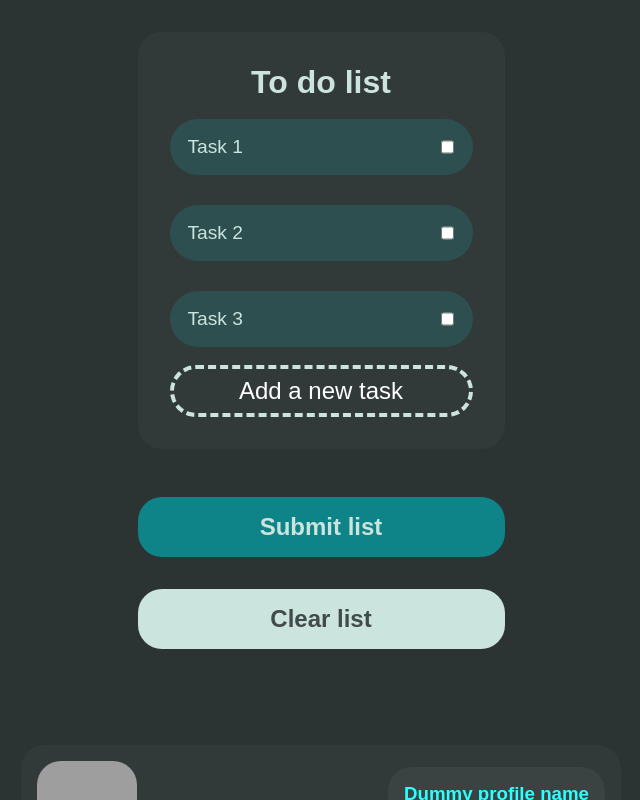
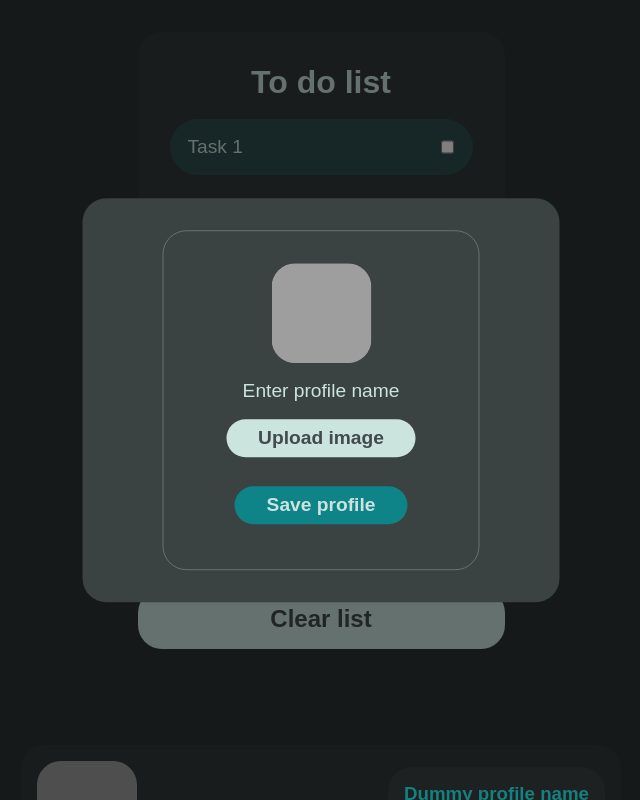
Before and after one commit to Kousay-Jebir/advanced-todo-list, a React (Create React App) app: page / in a window 1280 px wide. Shown: the top 800 px of the page, without its empty margins (319-959 px from the left). Built offline with nearby package versions, Linux system fonts and the light colour scheme; grey boxes are pictures that could not be loaded.

Commit message:
new user ui setup

```diff
--- a/src/App.js
+++ b/src/App.js
@@ -3,20 +3,34 @@ import { useState } from "react";
 import toDoTasksContext from "./contexts/toDoTasksContext";
 import "./index.css";
 import DashBoardContainer from "./components/dashboard-section/DashBoardContainer";
+import NewUser from "./components/NewUser";
 function App() {
+  console.log(sessionStorage);
+  function isNewUser() {
+    if (sessionStorage.getItem('profiles') == null) {
+      console.log("ture")
+      return (true);
+    }
+  }
   //dummy tasks
   const [toDoTasks, setToDoTasks] = useState([
     { value: "Task 1 ", isChecked: false },
     { value: "Task 2 ", isChecked: false },
     { value: "Task 3 ", isChecked: false }
   ]);
+  const [counter, setCounter] = useState(0);
+  const [overlayActive, setOverlayActive] = useState(true);
 
-  console.log(localStorage);
+  const toggleOverlay = () => {
+    setOverlayActive(!overlayActive);
+  };
   return (
-    <toDoTasksContext.Provider value={{ toDoTasks, setToDoTasks }}>
+    <toDoTasksContext.Provider value={{ toDoTasks, setToDoTasks, counter, setCounter }}>
       <div className="App">
+        {overlayActive ? <div className="overlay"></div> : null}
         <TaskForm></TaskForm>
         <DashBoardContainer></DashBoardContainer>
+        {isNewUser() ? <NewUser overlay={toggleOverlay}></NewUser> : null}
       </div>
     </toDoTasksContext.Provider>
   );
--- /dev/null
+++ b/src/components/NewUser.css
@@ -0,0 +1,67 @@
+#new-user-ui-container {
+    background-color: #3A4242;
+    padding: 2rem 5rem;
+    border-radius: 1.5rem;
+    position: absolute;
+    top: 50%;
+    left: 50%;
+    transform: translate(-50%, -50%);
+    z-index: 3;
+}
+
+#new-user-ui {
+    border: 1px solid #6b7271;
+    border-radius: 1.5rem;
+    display: flex;
+    align-items: center;
+    flex-direction: column;
+    gap: 1rem;
+
+}
+
+#new-user-ui img {
+    display: block;
+    width: 100px;
+    border-radius: 1.5rem;
+    aspect-ratio: 1;
+}
+
+#new-user-ui input {
+    background: none;
+    outline: none;
+    border: none;
+    color: #CBE4DE;
+    text-align: center;
+    font-size: 1.2rem;
+}
+
+#new-user-ui input::placeholder {
+    color: #CBE4DE;
+    text-align: center;
+    font-size: 1.2rem;
+}
+
+#new-user-ui button {
+    font-size: 1.2rem;
+    padding: 0.5rem 1.5rem;
+    width: auto;
+    background: #CBE4DE;
+    color: #424B4B;
+    margin: 0;
+    margin-bottom: 0.8rem;
+}
+
+#new-user-ui button {
+    font-size: 1.2rem;
+    padding: 0.5rem 2rem;
+    width: auto;
+    background: #CBE4DE;
+    color: #424B4B;
+    margin: 0;
+    margin-bottom: 0.8rem;
+}
+
+#new-user-ui button[type="submit"] {
+    color: #CBE4DE;
+    background-color: #0E8388;
+}
--- /dev/null
+++ b/src/components/NewUser.jsx
@@ -0,0 +1,58 @@
+import { useState } from "react";
+import { useRef } from "react";
+import { useEffect } from "react";
+import "./NewUser.css";
+const NewUser = (props) => {
+
+    const [profileImage, setProfileImage] = useState("https://cdn2.iconfinder.com/data/icons/user-people-4/48/6-512.png");
+    const [profileName, setProfileName] = useState("");
+    const newProfile = { profileName, profileImage };
+    const profileImageInputRef = useRef(null);
+
+    const handleImageChange = (e) => {
+        const file = e.target.files[0];
+        if (file) {
+            const reader = new FileReader();
+            reader.onload = () => {
+                setProfileImage(reader.result);
+            };
+            reader.readAsDataURL(file);
+        }
+    };
+    const handleImageUpload = (e) => {
+        profileImageInputRef.current.click();
+    }
+    const handleSubmit = (e) => {
+        e.preventDefault();
+
+        console.log(newProfile);
+        const existingProfiles = JSON.parse(sessionStorage.getItem('profiles')) || [];
+
+        // Add the new profile to the array
+        existingProfiles.push(newProfile);
+
+        // Save the updated array back to sessionStorage
+        sessionStorage.setItem('profiles', JSON.stringify(existingProfiles));
+        props.overlay();
+
+
+    };
+
+    return (
+        <div id="new-user-ui-container">
+            <form id="new-user-ui" onSubmit={handleSubmit} >
+                <img id="profile-image" src={profileImage} alt="Profile Picture Preview"></img>
+                <input required placeholder="Enter profile name" type="text" name="profile-name" id="profile-name" value={profileName} onChange={(e) => setProfileName(e.target.value)} />
+
+                <input type="file" name="profile-image" id="profile-image" accept="image/*" style={{ display: 'none' }} onChange={handleImageChange} ref={profileImageInputRef} />
+
+
+                <button type="button" onClick={handleImageUpload}>Upload image</button>
+                <button type="submit">Save profile</button>
+
+
+            </form >
+        </div>
+    )
+}
+export default NewUser;
--- a/src/components/list-section/TaskForm.css
+++ b/src/components/list-section/TaskForm.css
@@ -1,6 +1,5 @@
 form {
     padding: 2rem;
-    max-width: 500px;
 
 }
 
--- a/src/components/list-section/TaskForm.jsx
+++ b/src/components/list-section/TaskForm.jsx
@@ -2,17 +2,26 @@ import { useContext } from "react";
 import List from "../list/List";
 import "./TaskForm.css";
 import toDoTasksContext from "../../contexts/toDoTasksContext";
+
 const TaskForm = () => {
     const tasks = useContext(toDoTasksContext);
     function submitHandler(event) {
         event.preventDefault();
+        tasks.setCounter((previous) => previous + 1);
+        const currentCounter = tasks.counter + 1; // Use the updated counter value
+        sessionStorage.setItem(`toDoList ${currentCounter}`, JSON.stringify(tasks.toDoTasks));
+        console.log(sessionStorage);
     }
+
     return (
 
         <form onSubmit={submitHandler} method="post">
             <List></List>
             <button type="submit">Submit list</button>
-            <button onClick={() => tasks.setToDoTasks([])} type="button">Clear list</button>
+            <button onClick={(event) => {
+                event.preventDefault();
+                tasks.setToDoTasks([])
+            }} type="button">Clear list</button>
         </form>
 
 
--- a/src/components/list/List.jsx
+++ b/src/components/list/List.jsx
@@ -6,8 +6,9 @@ import { useEffect } from "react";
 
 const List = (props) => {
     const tasks = useContext(toDoTasksContext) //tasks object
-    useEffect(() => { console.log(tasks.toDoTasks) }, [tasks.toDoTasks]); //for debugging purpose
-    function addListItemHandler() {
+    // useEffect(() => { console.log(tasks.toDoTasks) }, [tasks.toDoTasks]); //for debugging purpose
+    function addListItemHandler(event) {
+        event.preventDefault();
         const newTasks = [...tasks.toDoTasks, { value: "", isChecked: false }];
         tasks.setToDoTasks(newTasks);
     }
--- a/src/components/list/ListItemCheckBox.jsx
+++ b/src/components/list/ListItemCheckBox.jsx
@@ -5,6 +5,7 @@ const ListItemCheckBox = (props) => {
     const tasks = useContext(toDoTasksContext);
     const taskIndex = props.taskIndex;
     function checkBoxHandler(event) {
+        event.preventDefault();
         tasks.setToDoTasks((prevTasks) => {
             const newTasks = [...prevTasks];
             newTasks[taskIndex] = { ...newTasks[taskIndex], isChecked: event.target.checked };
--- a/src/index.css
+++ b/src/index.css
@@ -1,5 +1,20 @@
 :root {
   --main-bg-color: #2C3333;
+}
+
+.overlay {
+  position: fixed;
+  top: 0;
+  left: 0;
+  width: 100%;
+  height: 100%;
+  background-color: rgba(0, 0, 0, 0.5);
+  /* Semi-transparent black overlay */
+  z-index: 3;
+  /* Adjust the z-index to make sure it's above other elements */
+  display: flex;
+  align-items: center;
+  justify-content: center;
 }
 
 html {
@@ -7,6 +22,7 @@ html {
   font-size: 16px;
   font-family: sans-serif;
   color: #CBE4DE;
+
 }
 
 *,
@@ -37,6 +53,7 @@ img {
 
 body {
   background-color: var(--main-bg-color);
+
 }
 
 button {
--- /dev/null
+++ b/src/userData.js
@@ -0,0 +1,2 @@
+const toDoListsData = localStorage;
+export default toDoListsData;
```
